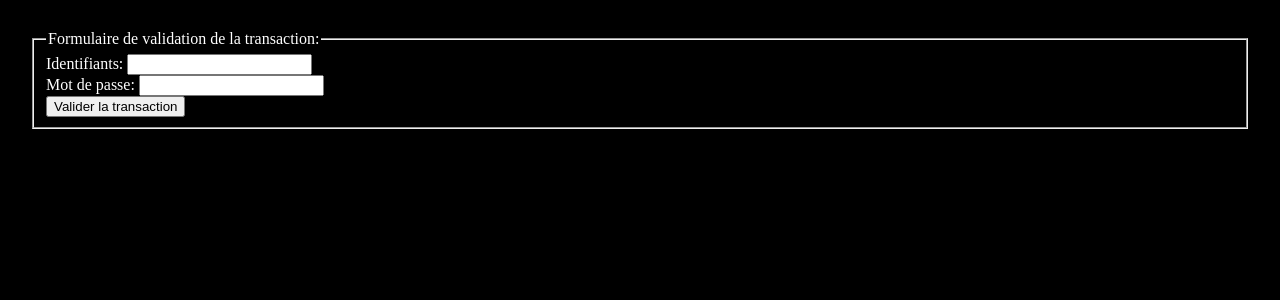
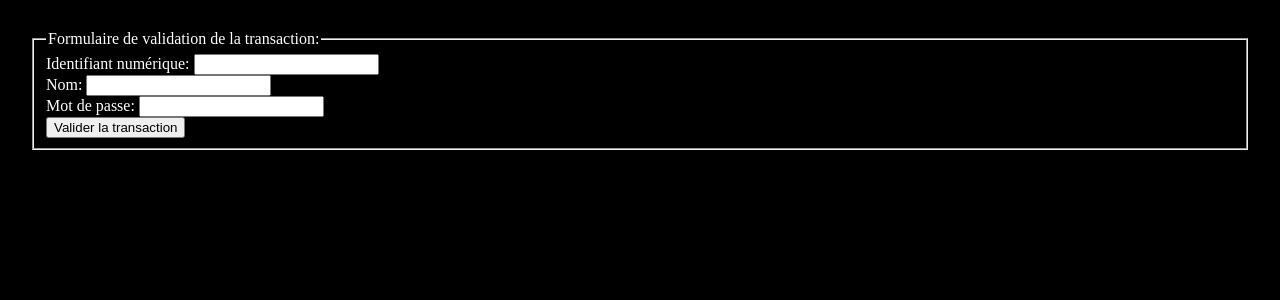
Before and after one commit to jolivald/hackaton1, a PHP site: page /owner1.php in a window 1280 px wide. Shown: the top 300 px of the page. Run offline with PHP 8.4, Linux system fonts and the light colour scheme.

Commit message:
Rajout du champ ID numérique

```diff
--- a/owner1.php
+++ b/owner1.php
@@ -10,10 +10,16 @@
     <form action="Success" method="POST">
         <fieldset>
             <legend><a>Formulaire de validation de la transaction:</a></legend>
-        <div>
+
+            <!--Id numérique (entier 10 chiffres)-->
+            <div>
+            <label for="Id"><a>Identifiant numérique:</a></label>
+            <input type="number" name="id" name="id">
+        </div>
+            <div>
             <!--Name-->
-            <label for="id"><a>Identifiants:</a></label>
-            <input type="text" name="id" id="id">
+            <label for="name"><a>Nom:</a></label>
+            <input type="text" name="id" name="id">
         </div>
         <div>
             <!--Password-->
```
